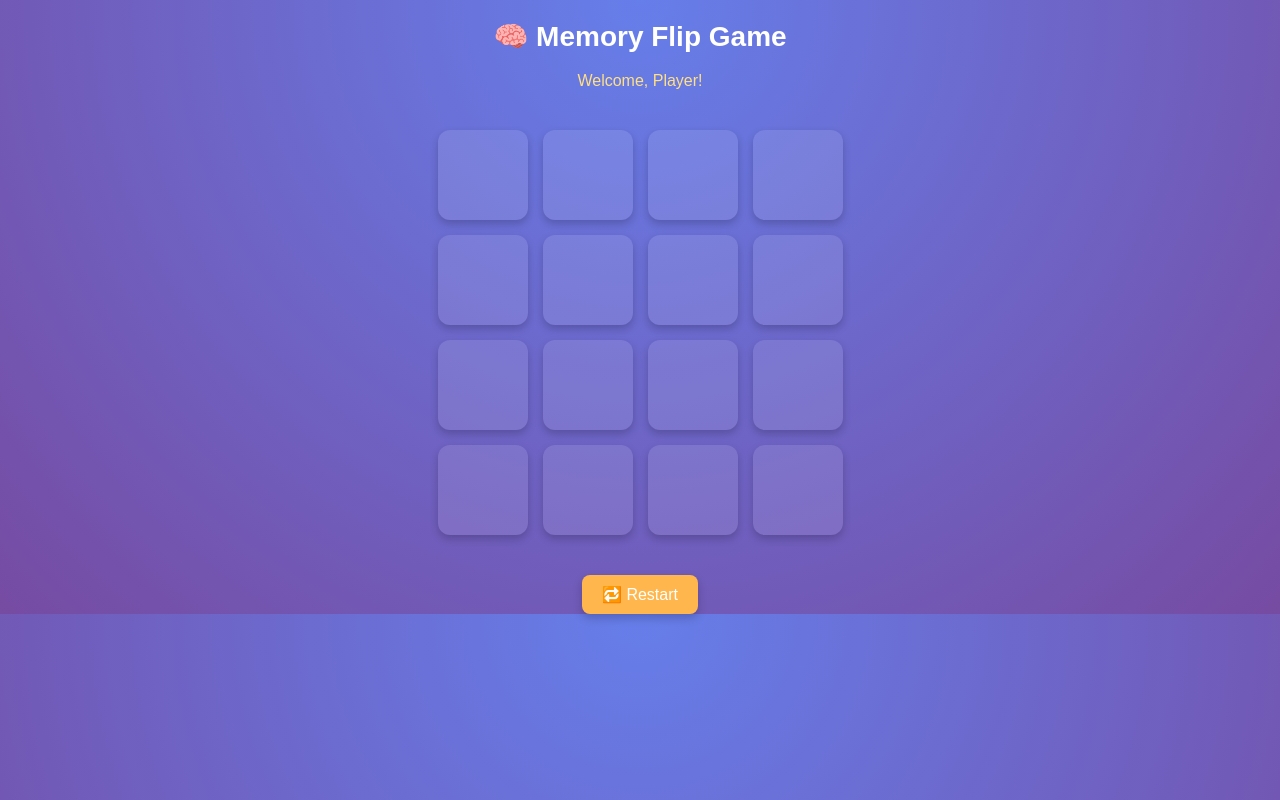
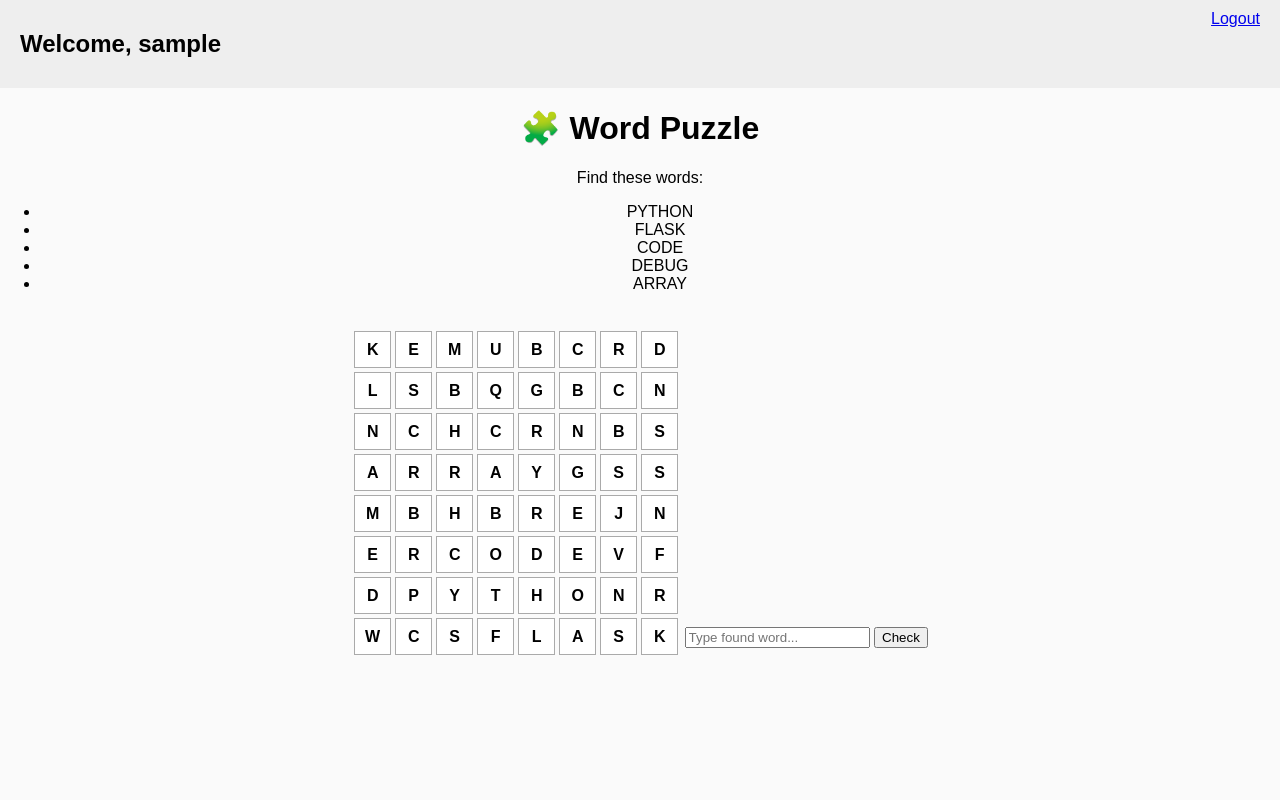
Before and after one commit to SparshithaMaithri/WordPuzzleGame, a Flask app: page / in a window 1280 px wide. Run offline with Flask 3, Linux system fonts and the light colour scheme; the visitor is signed in with stand-in values (Sample User, id 1).

Commit message:
Rename game from Memory Flip to Word Puzzle

```diff
--- a/templates/puzzle.html
+++ b/templates/puzzle.html
@@ -1,81 +1,52 @@
 <!DOCTYPE html>
-<html lang="en">
+<html>
 <head>
-  <meta charset="UTF-8">
-  <title>Memory Flip Game</title>
-  <style>
-    *{box-sizing:border-box;font-family:'Poppins',sans-serif;}
-    body{
-      background:radial-gradient(circle at top,#667eea,#764ba2);
-      color:white; text-align:center; margin:0; padding:0;
-    }
-    h1{margin-top:20px;font-size:28px;}
-    #username-display{color:#ffe082;margin-bottom:10px;}
-    #board{
-      display:grid; grid-template-columns:repeat(4,90px); gap:15px;
-      justify-content:center; margin:40px auto;
-    }
-    .card{
-      width:90px;height:90px; background:rgba(255,255,255,0.1);
-      border-radius:12px; display:flex; align-items:center; justify-content:center;
-      font-size:35px; cursor:pointer; transition:transform 0.3s,background 0.3s;
-      box-shadow:0 4px 8px rgba(0,0,0,0.2);
-    }
-    .card.flipped{
-      background:rgba(255,255,255,0.8); color:#333; transform:scale(1.1);
-    }
-    #reset{
-      background:#ffb74d; color:white; padding:10px 20px; border:none;
-      border-radius:8px; cursor:pointer; font-size:16px;
-      box-shadow:0 4px 10px rgba(0,0,0,0.2);
-    }
-    #reset:hover{background:#ff9800;}
-  </style>
+    <title>Word Puzzle Game</title>
+    <link rel="stylesheet" href="{{ url_for('static', filename='style.css') }}">
 </head>
-<body>
-  <h1>🧠 Memory Flip Game</h1>
-  <div id="username-display"></div>
-  <div id="board"></div>
-  <button id="reset" onclick="startGame()">🔁 Restart</button>
+<body class="puzzle-page">
+    <div class="top-bar">
+        <h2>Welcome, {{ user }}</h2>
+        <a href="{{ url_for('logout') }}">Logout</a>
+    </div>
 
-  <script>
-    const emojis=['🍎','🍌','🍇','🍓','🍒','🥝','🍍','🍉'];
-    let cards,flipped=[],matched=0;
+    <h1>🧩 Word Puzzle</h1>
+    <p>Find these words:</p>
+    <ul id="word-list">
+        {% for w in words %}
+        <li>{{ w }}</li>
+        {% endfor %}
+    </ul>
 
-    // show username
-    const user=sessionStorage.getItem("username")||"Player";
-    document.getElementById('username-display').innerText=`Welcome, ${user}!`;
+    <div id="grid">
+        {% for row in grid %}
+        <div class="row">
+            {% for letter in row %}
+            <span class="cell">{{ letter }}</span>
+            {% endfor %}
+        </div>
+        {% endfor %}
+    </div>
 
-    function startGame(){
-      const board=document.getElementById('board');
-      board.innerHTML='';
-      matched=0;
-      cards=[...emojis,...emojis].sort(()=>Math.random()-0.5);
-      cards.forEach(e=>{
-        const c=document.createElement('div');
-        c.className='card'; c.dataset.value=e;
-        c.onclick=()=>flip(c);
-        board.appendChild(c);
-      });
-    }
+    <input id="wordInput" placeholder="Type found word..." />
+    <button onclick="checkWord()">Check</button>
+    <p id="result"></p>
 
-    function flip(c){
-      if(c.classList.contains('flipped')||flipped.length===2)return;
-      c.classList.add('flipped'); c.textContent=c.dataset.value; flipped.push(c);
-
-      if(flipped.length===2){
-        if(flipped[0].dataset.value===flipped[1].dataset.value){
-          matched+=2; flipped=[];
-          if(matched===cards.length)setTimeout(()=>alert("🎉 You Won, "+user+"!"),400);
-        } else {
-          setTimeout(()=>{
-            flipped.forEach(x=>{x.classList.remove('flipped');x.textContent='';});
-            flipped=[];
-          },800);
+    <script>
+        function checkWord() {
+            const word = document.getElementById('wordInput').value.trim().toUpperCase();
+            fetch('/check_word', {
+                method: 'POST',
+                headers: {'Content-Type': 'application/json'},
+                body: JSON.stringify({word})
+            })
+            .then(res => res.json())
+            .then(data => {
+                const result = document.getElementById('result');
+                if(data.found) result.textContent = "✅ Correct!";
+                else result.textContent = "❌ Not in list.";
+            });
         }
-      }
-    }
-    startGame();
-  </script>
+    </script>
 </body>
 </html>
```
